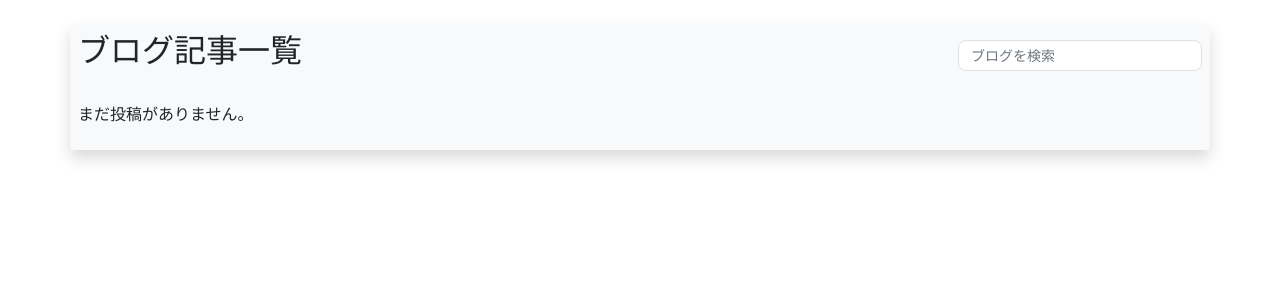
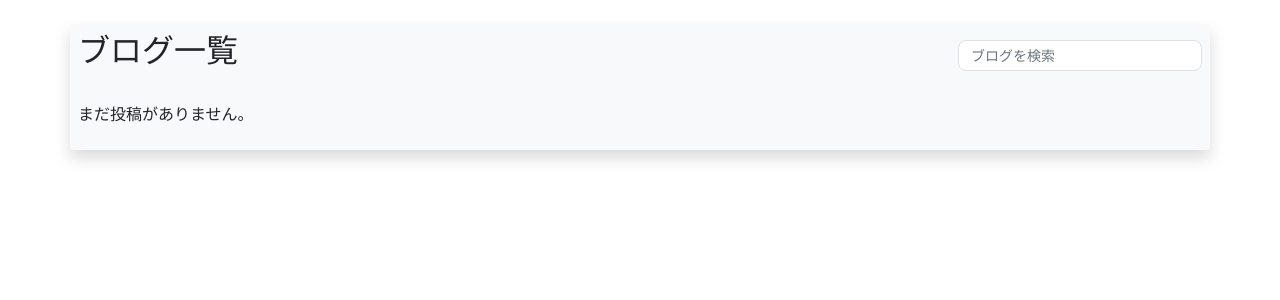
Before and after one commit to ShamNeko88/EasyPyTools, a Django app: page /EasyMdBlog/ in a window 1280 px wide. Shown: the part 122-422 px from the top of the page. Run offline with Django 5.2, Linux system fonts and the light colour scheme; data that the repository does not hold is empty; parts of the project's set-up code (start-up, migrations or seed data) failed here and were passed over; some libraries are stand-ins or nearby versions.

Commit message:
デバイス用に文字数調整

```diff
--- a/EasyMdBlog/templates/EasyMdBlog/blog-index.html
+++ b/EasyMdBlog/templates/EasyMdBlog/blog-index.html
@@ -10,7 +10,7 @@
 {% block blog_main %}
   <div class="container mt-4 shadow rounded p-2 bg-light">
     <div class="d-flex justify-content-between align-items-center mb-4">
-      <h2>ブログ記事一覧</h2>
+      <h2>ブログ一覧</h2>
       <form class="form-inline my-1 my-lg-0 ml-auto" method="get" action="{% url 'blog-index' %}">
         <input class="form-control form-control-sm" type="search" name="q" placeholder="ブログを検索" aria-label="Search" value="{{ request.GET.q|default:'' }}" />
       </form>
--- a/EasyMdBlog/templates/EasyMdBlog/my-posts.html
+++ b/EasyMdBlog/templates/EasyMdBlog/my-posts.html
@@ -10,7 +10,7 @@
 {% block blog_main %}
   <div class="container mt-4 shadow rounded p-2 bg-light">
     <div class="d-flex justify-content-between align-items-center mb-4">
-      <h2>マイブログ一覧</h2>
+      <h2>マイブログ</h2>
       <form class="form-inline my-1 my-lg-0" method="get" action="{% url 'my-posts' %}">
         <input class="form-control form-control-sm" type="search" name="q" placeholder="マイブログを検索" aria-label="Search" value="{{ request.GET.q|default:'' }}" />
       </form>
```
